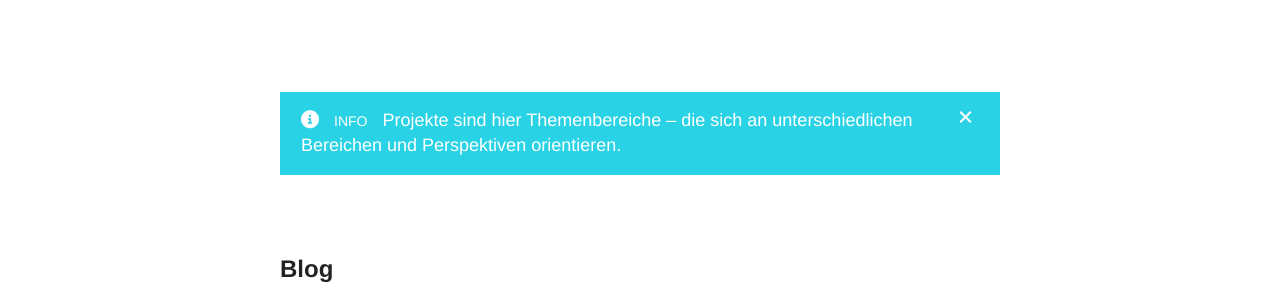
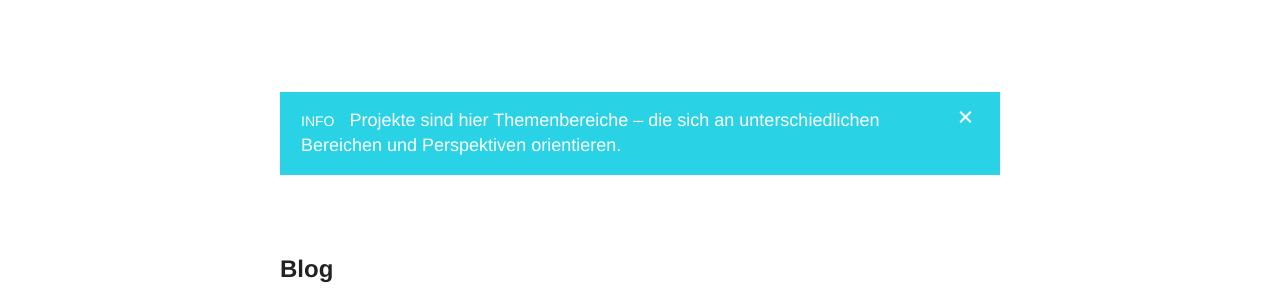
Before and after one commit to S2030c/projekte, a Jekyll site: the page built from index.html, in a window 1280 px wide. Shown: the part 167-467 px from the top of the page. Built offline with Jekyll 4.4.1, drawn with Linux system fonts in a browser that asks for light colours; nearby versions of some CDN libraries.

Commit message:
Update default.html

```diff
--- a/_layouts/default.html
+++ b/_layouts/default.html
@@ -9,7 +9,7 @@
 
     <link rel="stylesheet" type="text/css" href="{{ site.baseurl }}/style.css" />
     <link rel="alternate" type="application/rss+xml" title="{{ site.name }} - {{ site.description }}" href="{{ site.baseurl }}/feed.xml" />
-    <script src="https://use.fontawesome.com/faba194bed.js"></script>
+    <script src="https://cdnjs.cloudflare.com/ajax/libs/font-awesome/6.6.0/js/fontawesome.min.js"></script>
   </head>
 
   <body>
```
